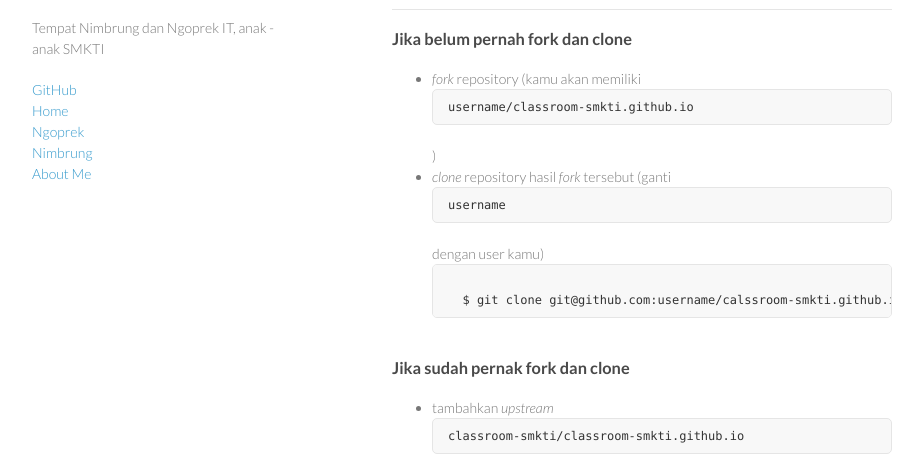
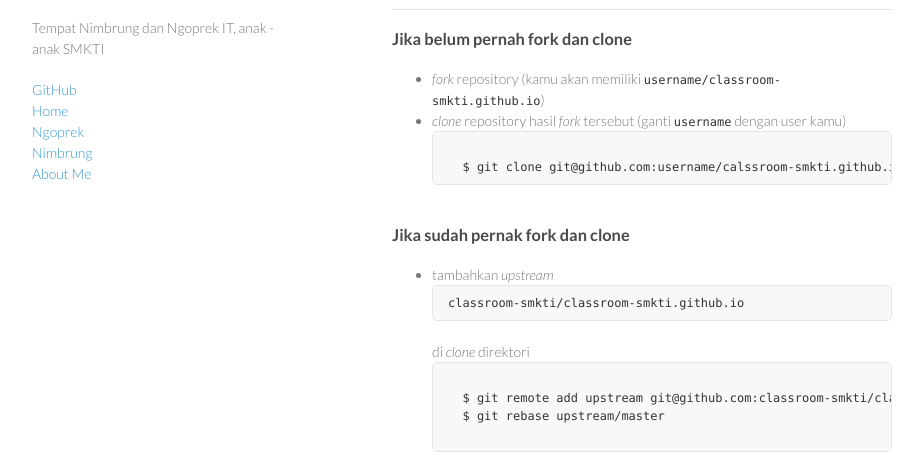
Before and after one commit to classroom-smkti/classroom-smkti.github.io, a plain HTML site: page ngoprek/ikut-nimbrung/index.html in a window 1280 px wide. Shown: the part 92-560 px from the top of the page, without its empty margins (178-1101 px from the left). Drawn offline with Linux system fonts and the light colour scheme.

Commit message:
fixed curent post -nd

```diff
--- a/ngoprek/ikut-nimbrung/index.html
+++ b/ngoprek/ikut-nimbrung/index.html
@@ -31,8 +31,8 @@
 
 <h3><b>Jika belum pernah fork dan clone</b></h3>
 <ul>
-  <li><i>fork</i> repository (kamu akan memiliki <pre><code>username/classroom-smkti.github.io</code></pre>)</li>
-  <li><i>clone</i> repository hasil <i>fork</i> tersebut (ganti <pre><code>username</code></pre> dengan user kamu)</li>
+  <li><i>fork</i> repository (kamu akan memiliki <code>username/classroom-smkti.github.io</code>)</li>
+  <li><i>clone</i> repository hasil <i>fork</i> tersebut (ganti <code>username</code> dengan user kamu)</li>
   <pre>
 <code>
   $ git clone git@github.com:username/calssroom-smkti.github.io.git
```
